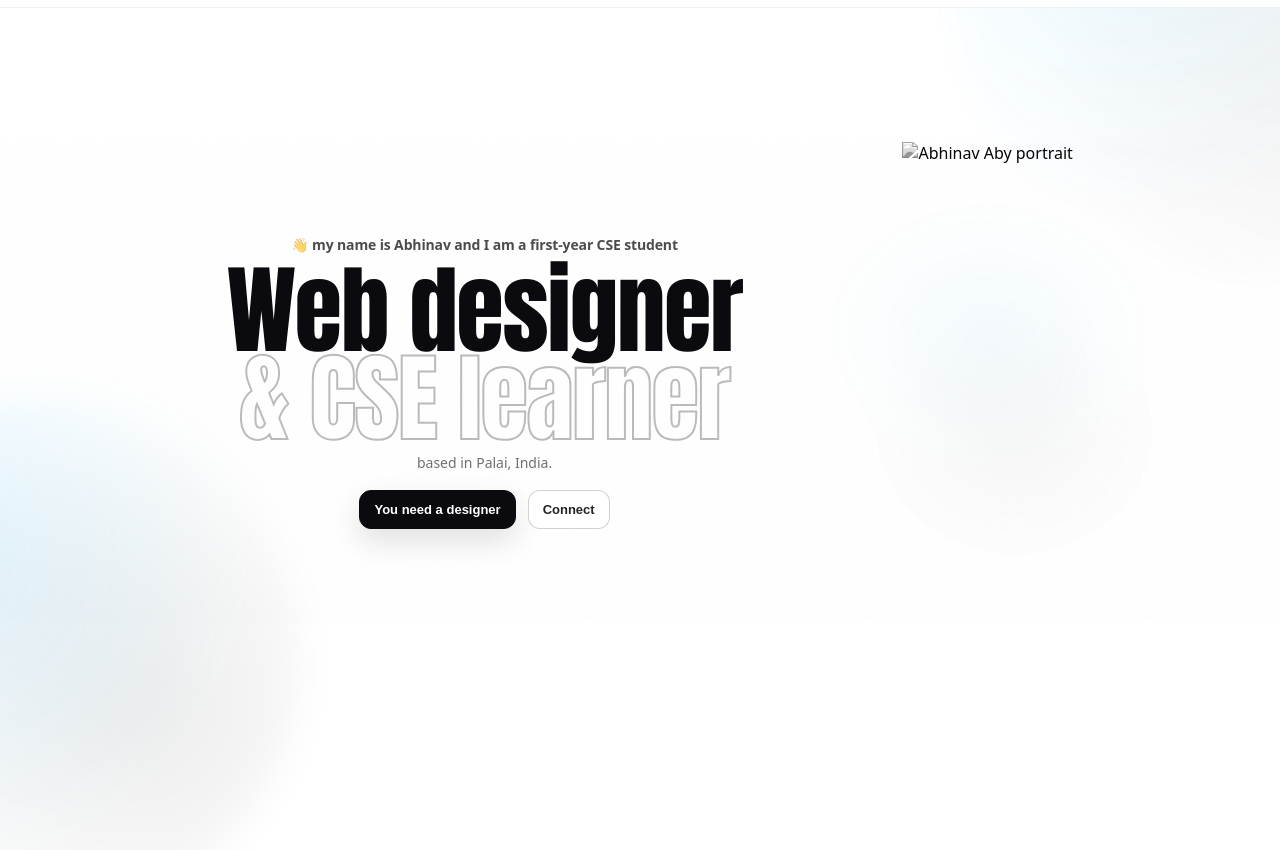
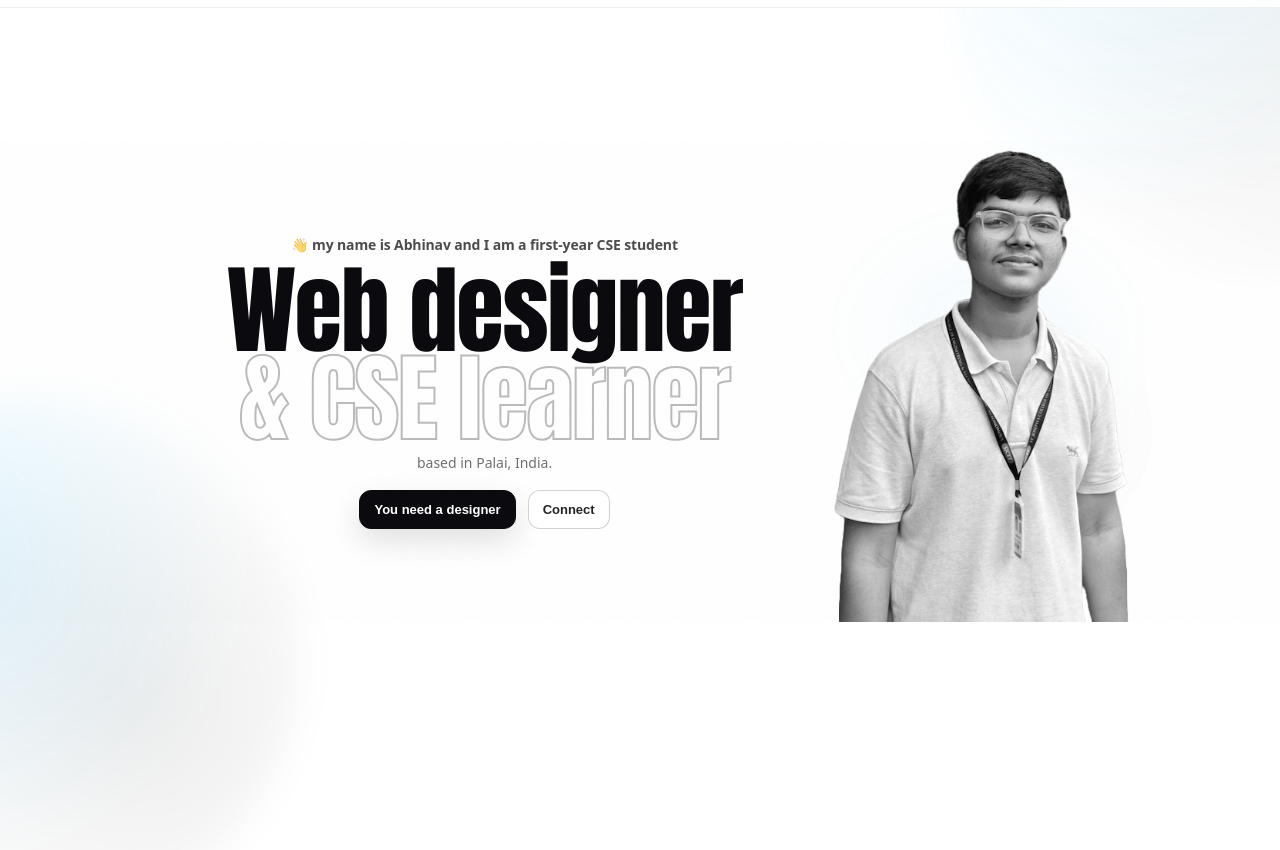
Before and after one commit to abhinavaby/Abhinav-Aby-portfolio, a plain HTML site: page index.html in a window 1280 px wide. Shown: the part 62-912 px from the top of the page. Drawn offline with Linux system fonts and the light colour scheme.

Commit message:
Update index.html

```diff
--- a/index.html
+++ b/index.html
@@ -58,7 +58,7 @@
               <div class="hero__portrait" aria-label="Portrait">
                 <img
                   class="hero__img"
-                  src="./assets/Adobe_Express_-_file-76e97240-0d38-49b8-8b22-5cbcc8aaaceb.png"
+                  src="Adobe_Express_-_file-76e97240-0d38-49b8-8b22-5cbcc8aaaceb.png"
                   alt="Abhinav Aby portrait"
                   loading="eager"
                 />
```
